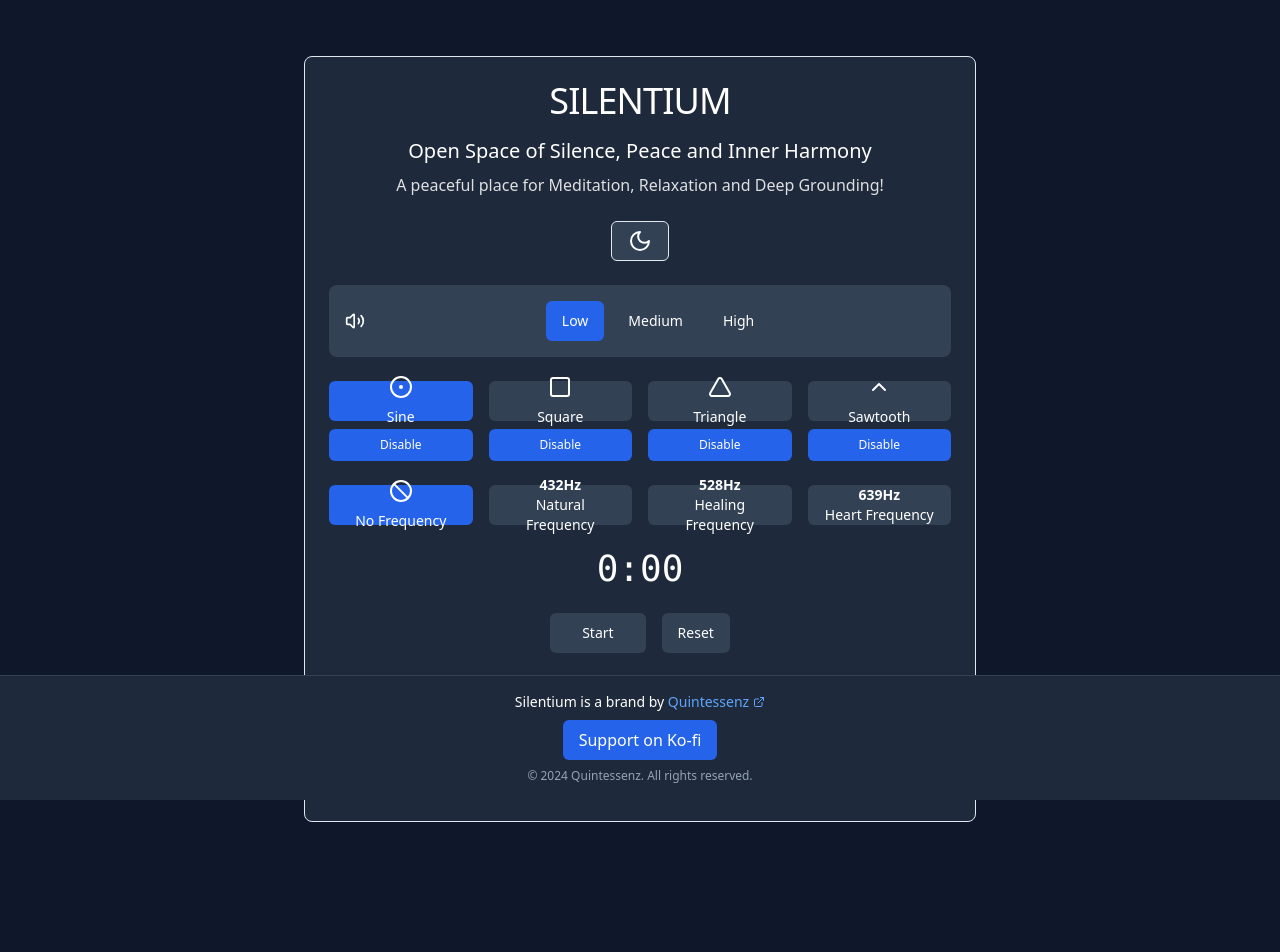
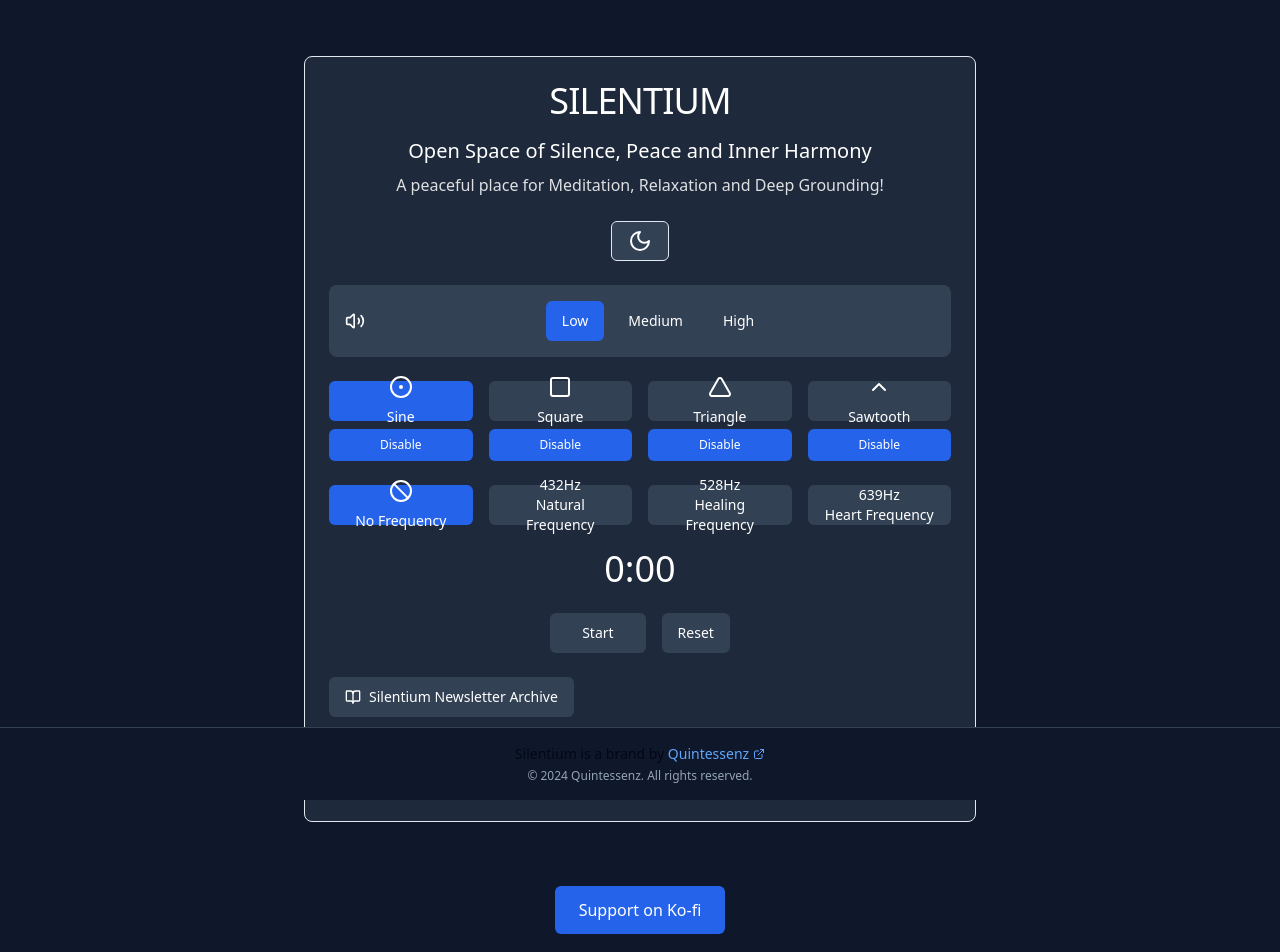
Before and after one commit to quintessenzbiz/silentium-raum, a React (Vite) app: page / in a window 1280 px wide. Shown: the top 952 px of the page. Built offline with nearby package versions, Linux system fonts and the light colour scheme; the HTML template or start-up script is replaced by a standard one.

Commit message:
Design aktualisiert: dünnere Schrift, Ko-fi Button verschoben und Footer angepasst

```diff
--- a/src/components/SilentiumRaum.jsx
+++ b/src/components/SilentiumRaum.jsx
@@ -136,10 +136,10 @@
     <div className={`min-h-screen p-4 pb-20 relative ${isDarkMode ? 'bg-slate-900' : 'bg-slate-50'}`}>
       <Card className={`w-full max-w-2xl mx-auto mt-10 mb-16 ${isDarkMode ? 'bg-slate-800 text-white' : 'bg-white text-slate-900'}`}>
         <CardHeader className="space-y-4">
-          <CardTitle className="text-center text-4xl font-normal">SILENTIUM</CardTitle>
+          <CardTitle className="text-center text-4xl font-light">SILENTIUM</CardTitle>
           <div className="space-y-2">
-            <p className="text-center text-xl font-normal">Open Space of Silence, Peace and Inner Harmony</p>
-            <p className="text-center text-md font-light opacity-85">A peaceful place for Meditation, Relaxation and Deep Grounding!</p>
+            <p className="text-center text-xl font-light">Open Space of Silence, Peace and Inner Harmony</p>
+            <p className="text-center text-md font-extralight opacity-85">A peaceful place for Meditation, Relaxation and Deep Grounding!</p>
           </div>
         </CardHeader>
         <CardContent className="space-y-6">
@@ -207,7 +207,7 @@
                   >
                     <div className="text-center">
                       <IconComponent className="h-6 w-6 mx-auto mb-2" />
-                      <div className="text-sm">{w.name}</div>
+                      <div className="text-sm font-light">{w.name}</div>
                     </div>
                   </Button>
                   <Button
@@ -228,7 +228,7 @@
             >
               <div className="text-center">
                 <Ban className="h-6 w-6 mx-auto mb-2" />
-                <div className="text-sm">No Frequency</div>
+                <div className="text-sm font-light">No Frequency</div>
               </div>
             </Button>
 
@@ -239,14 +239,14 @@
                 className={getButtonClass(soundType === freq.freq)}
               >
                 <div className="text-center">
-                  <div className="font-bold">{freq.freq}Hz</div>
-                  <div className="text-sm font-normal">{freq.name}</div>
+                  <div className="font-light">{freq.freq}Hz</div>
+                  <div className="text-sm font-light">{freq.name}</div>
                 </div>
               </Button>
             ))}
           </div>
 
-          <div className="text-center text-4xl font-mono">
+          <div className="text-center text-4xl font-light">
             {formatTime(timer)}
           </div>
 
@@ -255,7 +255,7 @@
               onClick={() => setIsActive(!isActive)}
               className={`px-8 ${getButtonClass(isActive)}`}
             >
-              {isActive ? 'Pause' : 'Start'}
+              <span className="font-light">{isActive ? 'Pause' : 'Start'}</span>
             </Button>
             <Button
               onClick={() => {
@@ -264,7 +264,7 @@
               }}
               className={getButtonClass(false)}
             >
-              Reset
+              <span className="font-light">Reset</span>
             </Button>
           </div>
 
@@ -273,28 +273,28 @@
             className={getButtonClass(showArchivInfo)}
           >
             <BookOpen className="mr-2 h-4 w-4" />
-            Silentium Newsletter Archive
+            <span className="font-light">Silentium Newsletter Archive</span>
           </Button>
 
           {showArchivInfo && (
             <Alert className={isDarkMode ? 'bg-slate-700 border-slate-600' : 'bg-white border-slate-200'}>
-              <AlertTitle className={isDarkMode ? 'text-white' : 'text-slate-900'}>
+              <AlertTitle className={`${isDarkMode ? 'text-white' : 'text-slate-900'} font-light`}>
                 Silentium Newsletter Archive
               </AlertTitle>
-              <AlertDescription className={isDarkMode ? 'text-slate-200' : 'text-slate-700'}>
+              <AlertDescription className={`${isDarkMode ? 'text-slate-200' : 'text-slate-700'} font-light`}>
                 <p className="mt-2">The newsletter will be discontinued as of 01.01.2025. Secure now the complete collection of all 15 newsletters as a digital archive.</p>
                 <Button
                   className={`w-full mt-4 ${getButtonClass(false)}`}
                   onClick={() => window.open('https://subscribepage.io/gPh3CX', '_blank')}
                 >
-                  Purchase Newsletter Collection
+                  <span className="font-light">Purchase Newsletter Collection</span>
                   <ExternalLink className="ml-2 h-4 w-4" />
                 </Button>
               </AlertDescription>
             </Alert>
           )}
 
-          <div className="text-center space-y-2">
+          <div className="text-center space-y-2 font-light">
             <p>Current Frequency: {soundType === 'none' ? 'None' : `${soundType}Hz`}</p>
             <p>Waveform: {waveforms.find(w => w.type === waveform)?.name}</p>
             {soundType !== 'none' && (
@@ -306,9 +306,25 @@
         </CardContent>
       </Card>
 
-      <footer className={`fixed bottom-0 left-0 right-0 p-4 ${isDarkMode ? 'bg-slate-800 text-white' : 'bg-white text-slate-900'} border-t ${isDarkMode ? 'border-slate-700' : 'border-slate-200'}`}>
+      {/* Ko-fi Button */}
+      <div className="flex justify-center w-full max-w-2xl mx-auto mb-8">
+        <a
+          href="https://ko-fi.com/opensilentium"
+          target="_blank"
+          rel="noopener noreferrer"
+          className={`inline-flex items-center px-6 py-3 rounded-md ${
+            isDarkMode
+              ? 'bg-blue-600 text-white hover:bg-blue-700'
+              : 'bg-blue-500 text-white hover:bg-blue-600'
+          }`}
+        >
+          <span className="font-light">Support on Ko-fi</span>
+        </a>
+      </div>
+
+      <footer className={`fixed bottom-0 left-0 right-0 p-4 ${isDarkMode ? 'bg-slate-900' : 'bg-slate-50'} border-t ${isDarkMode ? 'border-slate-700' : 'border-slate-200'}`}>
         <div className="max-w-2xl mx-auto text-center">
-          <p className="text-sm">
+          <p className="text-sm font-light">
             Silentium is a brand by{' '}
             <a
               href="https://www.quintessenz.biz"
@@ -320,21 +336,7 @@
               <ExternalLink className="ml-1 h-3 w-3" />
             </a>
           </p>
-          <div className="mt-2 mb-2">
-            <a
-              href="https://ko-fi.com/opensilentium"
-              target="_blank"
-              rel="noopener noreferrer"
-              className={`inline-flex items-center px-4 py-2 rounded-md ${
-                isDarkMode
-                  ? 'bg-blue-600 text-white hover:bg-blue-700'
-                  : 'bg-blue-500 text-white hover:bg-blue-600'
-              }`}
-            >
-              Support on Ko-fi
-            </a>
-          </div>
-          <p className={`text-xs mt-1 ${isDarkMode ? 'text-slate-400' : 'text-slate-600'}`}>
+          <p className={`text-xs mt-1 font-light ${isDarkMode ? 'text-slate-400' : 'text-slate-600'}`}>
             © {new Date().getFullYear()} Quintessenz. All rights reserved.
           </p>
         </div>
```
